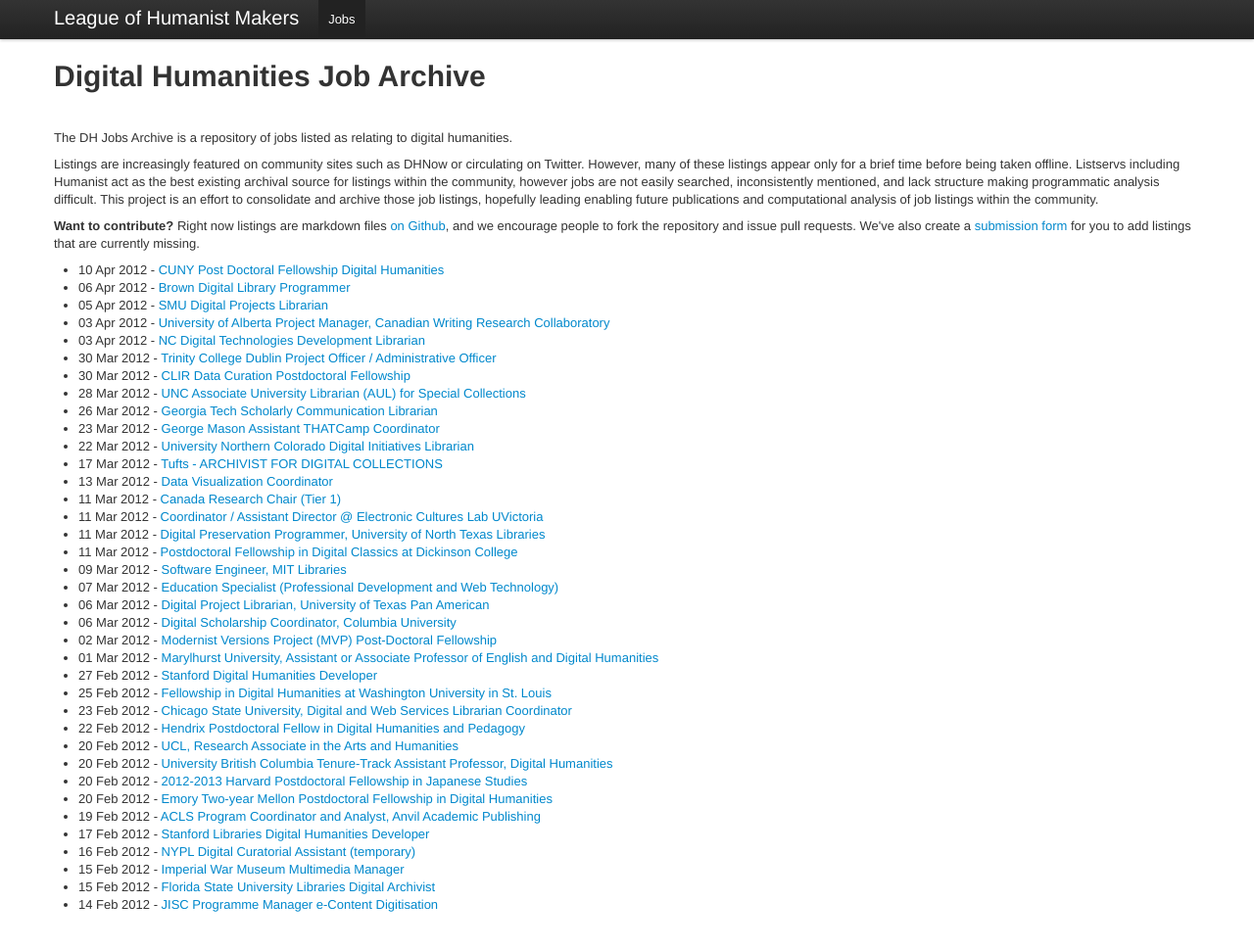
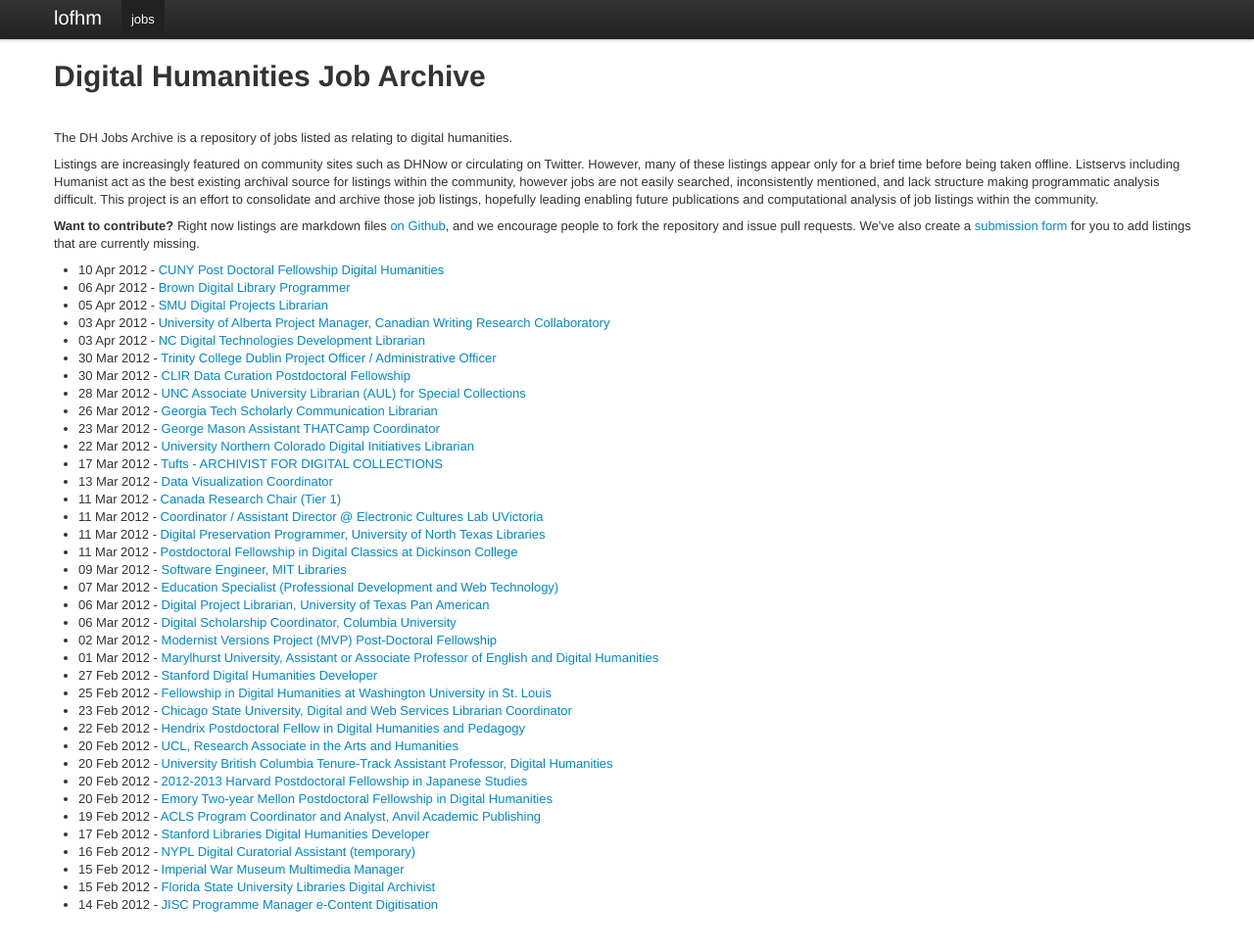
Before and after one commit to lofhm/DH-Job-Archive, a Jekyll site: the page built from index.html, in a window 1280 px wide and 982 px high. Shown: the top 970 px of the window at 98% size. Built offline with Jekyll 4.4.1, drawn with Linux system fonts in a browser that asks for light colours.

Commit message:
adding header consistency

```diff
--- a/_layouts/default.html
+++ b/_layouts/default.html
@@ -30,11 +30,11 @@
             <span class="icon-bar"></span>
             <span class="icon-bar"></span>
           </a>
-          <a class="brand" href="http://lofhm.org">League of Humanist Makers</a>
+          <a class="brand" href="http://lofhm.org">lofhm</a>
           <div class="nav-collapse">
             <ul class="nav">
               <li class="active">
-                <a href="http://jobs.lofhm.org">Jobs</a>
+                <a href="http://jobs.lofhm.org">jobs</a>
               </li>
             </ul>
           </div><!--/.nav-collapse -->
--- a/_layouts/listing.html
+++ b/_layouts/listing.html
@@ -30,11 +30,11 @@
             <span class="icon-bar"></span>
             <span class="icon-bar"></span>
           </a>
-          <a class="brand" href="http://www.lofhm.org">League of Humanist Makers</a>
+          <a class="brand" href="http://www.lofhm.org">lofhm</a>
           <div class="nav-collapse">
               <ul class="nav">
                 <li class="active">
-                  <a href="http://jobs.lofhm.org">Jobs</a>
+                  <a href="http://jobs.lofhm.org">jobs</a>
                 </li>
               </ul>
 
```
